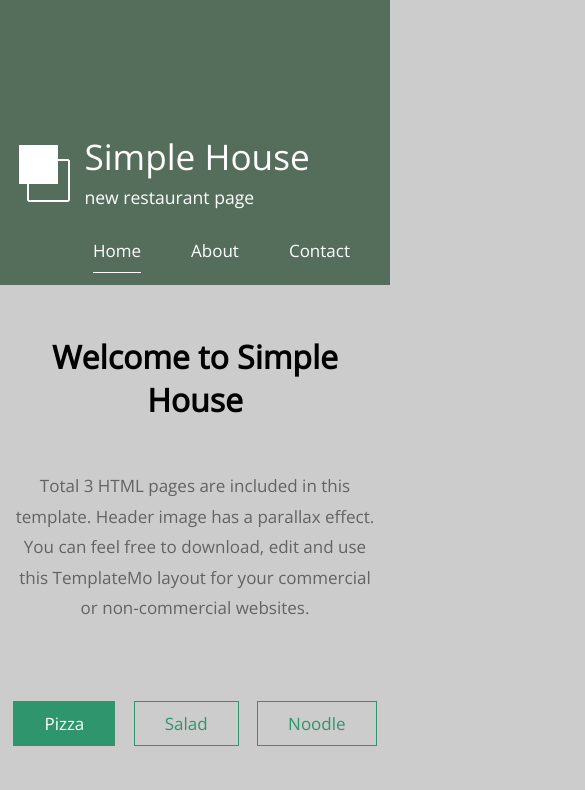
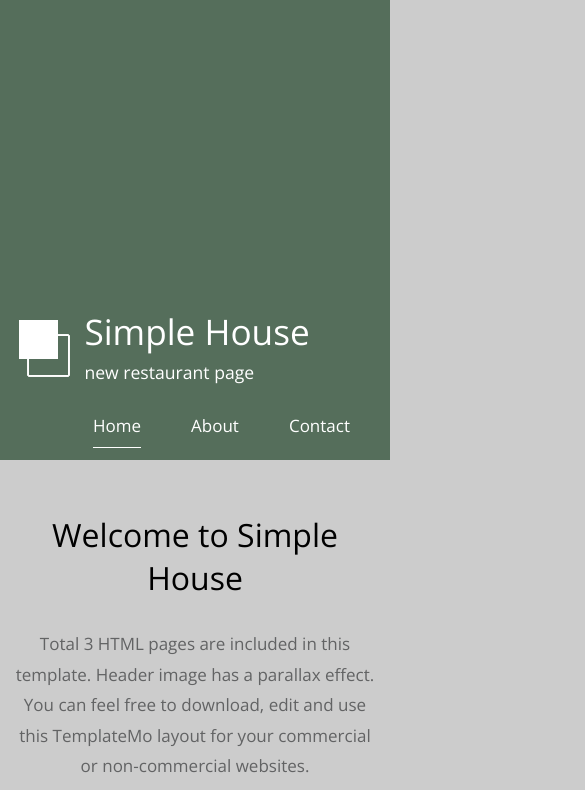
Before and after one commit to JoroRaynov/SoftUni---HTML-CSS, a plain HTML site: page HTML&CSS Exam Preparation/05. HTML & CSS Retake Exam - 14 December 2021/02. Simple House/index.html in a window 390 px wide. Shown: the top 790 px of the page, 585 px wide, since content can reach past the window. Drawn offline with nearby package versions, Linux system fonts and the light colour scheme.

Commit message:
02. Simple House

```diff
--- a/HTML&CSS Exam Preparation/05. HTML & CSS Retake Exam - 14 December 2021/02. Simple House/css/responsive.css
+++ b/HTML&CSS Exam Preparation/05. HTML & CSS Retake Exam - 14 December 2021/02. Simple House/css/responsive.css
@@ -1,72 +1,33 @@
 @media screen and (max-width: 600px) {
-    .placeholder {
-        min-height: unset;
-        width: 100vw;
+      .tm-cta-section {
+            width: unset;
       }
-
-    ul.tm-nav-ul {
-        justify-content: flex-end;
-    }
-    .parallax-window {
-        min-height: 285px;
-    }
-
-    .tm-nav {
-        display: flex;
-        justify-content: flex-end;
-    }
-
-    .tm-header-inner {
+      .row {
             display: inline;
-    }
-
-    .tm-welcome-section {
-        margin: unset;
-        /* max-width: 449px; */
-        width: 100%;
-        margin-bottom: 70px;
-        margin-top: 50px;
-        display: flex;
-        justify-content:center;
-    }
-
-    .tm-section-title {
-        font-size: 2rem;
-        font-weight: 600;
-        margin-bottom: 50px;
-        text-align: center;
-        margin-left: unset;
-        width: 400px;
-
-    }
-
-    .text-center{
-    }
-
-
-    div.row {
-        display: flex;
-        flex-wrap: nowrap;
+            flex-wrap: wrap;
             margin-left: -15px;
             margin-right: -15px;
-
-        flex-direction: column;
       }
-
-    ul, nav, body, h1, h2, h4, h6, p, figure {
-        /* margin: 0; */
-        /* padding: 0; */
-        width: 100%;
+      .tm-section-title {
+            margin-top: 30px;
+            margin-left: auto;
+            margin-right: auto;
+            width: 410px;
       }
-    .tm-gallery {
-        margin: unset;
-        flex-wrap: wrap;
-        flex-direction: column;
-        align-items: center;
+      .tm-paging-links {
+            margin-bottom: 11px;
+            margin-top: 50px;
+      }
+      .tm-paging-item {
+            width: 28%;
       }
       .tm-gallery-page {
             margin: unset;
             flex-direction: column;
-        flex-wrap: wrap;
+            align-items: center;
+            justify-content: center;
+      }
+      .tm-cta-section {
+            display: inline;
       }
 }
```
Lines whose indentation alone changed are shown as unchanged.
